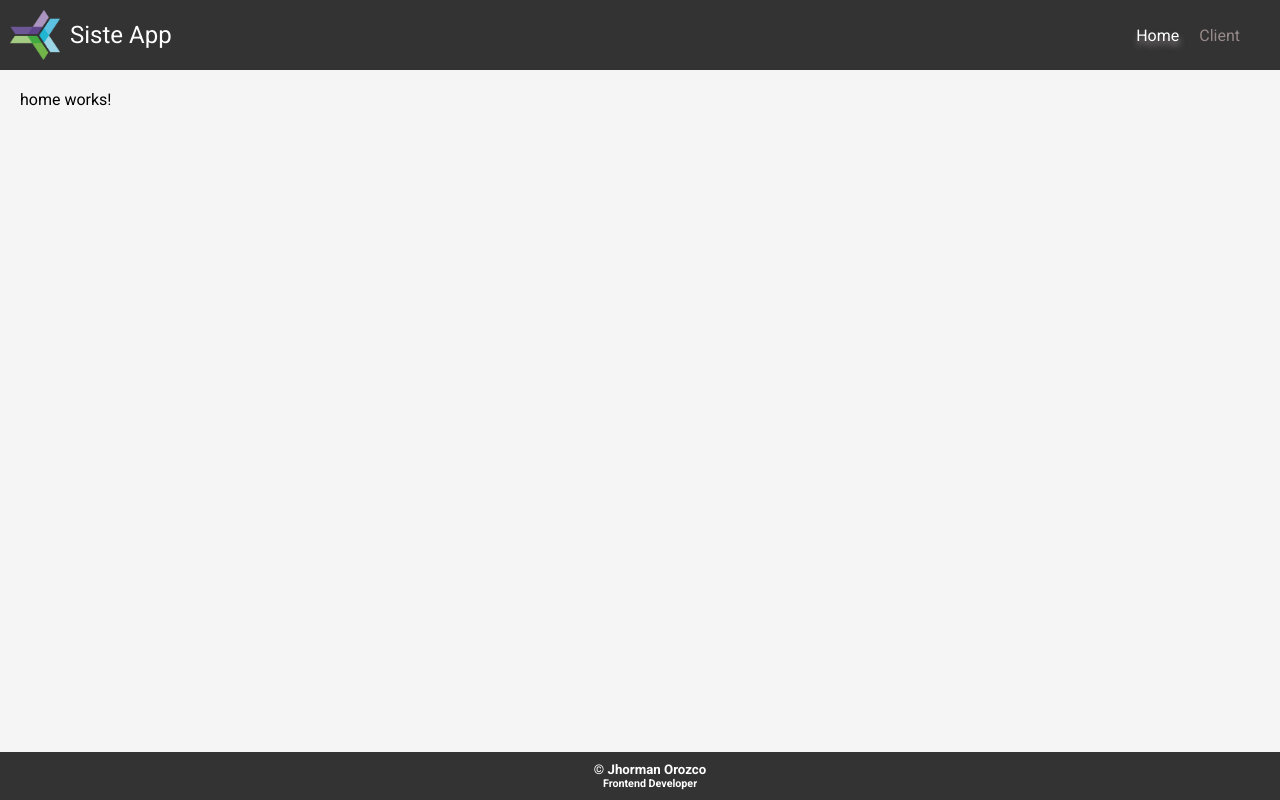
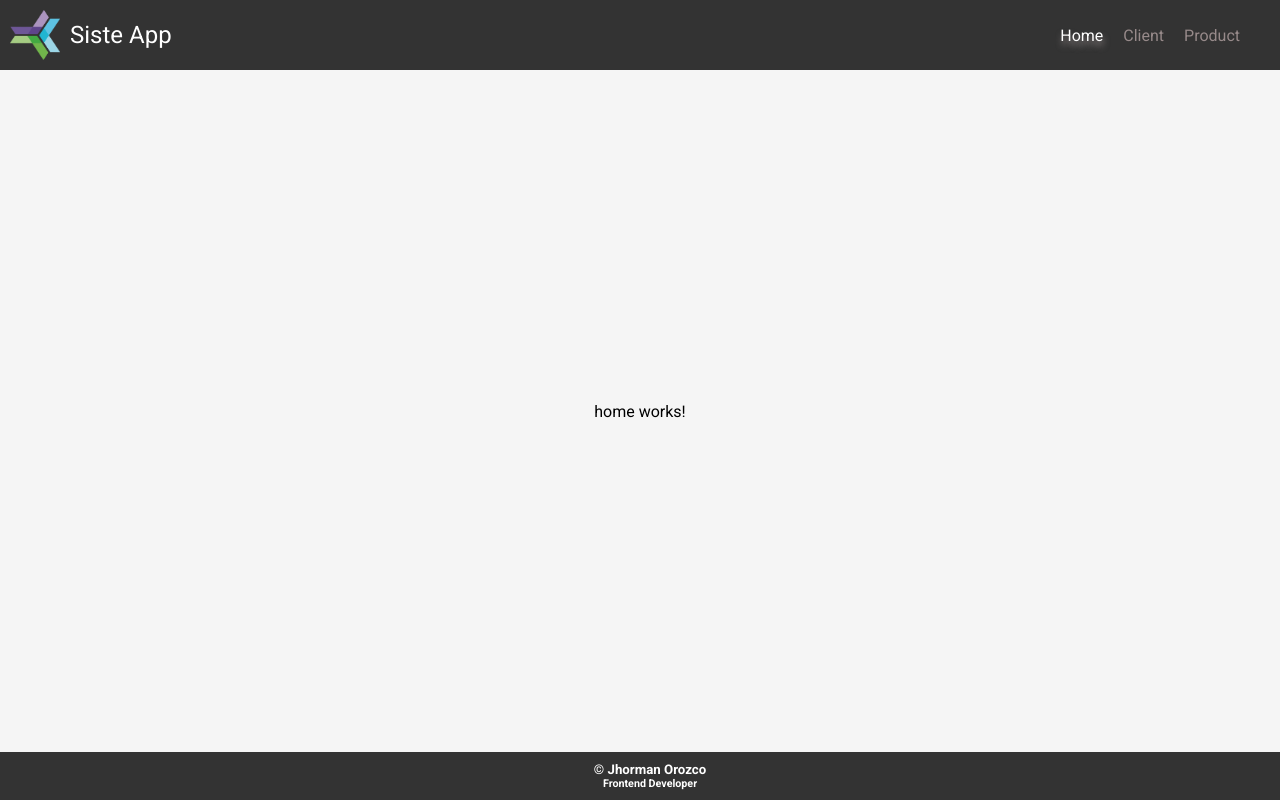
Before and after one commit to jhorman10/siste-app, an Angular app: page /home in a window 1280 px wide. Built offline with nearby package versions, Linux system fonts and the light colour scheme.

Commit message:
move some declarations and logic

```diff
--- a/src/app/app.component.html
+++ b/src/app/app.component.html
@@ -2,12 +2,7 @@
   <app-header></app-header>
   <div class="content">
     <main class="main-content">
-      <ng-container *ngIf="isLoading; else content">
-        <app-spinner></app-spinner>
-      </ng-container>
-      <ng-template #content>
-        <router-outlet></router-outlet>
-      </ng-template>
+      <router-outlet></router-outlet>
     </main>
   </div>
   <app-footer></app-footer>
--- a/src/app/app.component.scss
+++ b/src/app/app.component.scss
@@ -22,6 +22,8 @@ body {
   background-color: #f5f5f5;
   padding: 20px;
   overflow-y: auto;
+  display: grid;
+  place-content: center;
 }
 
 /* Reset de margen para los encabezados y pies de página */
--- a/src/app/app.component.ts
+++ b/src/app/app.component.ts
@@ -7,12 +7,4 @@ import { Component } from '@angular/core';
 })
 export class AppComponent {
   title = 'siste-app';
-  isLoading: boolean = true;
-
-  // Simula una carga de datos
-  ngOnInit() {
-    setTimeout(() => {
-      this.isLoading = false;
-    }, 2000); // Simulando 2 segundos de carga
-  }
 }
--- a/src/app/shared/components/header/header.component.ts
+++ b/src/app/shared/components/header/header.component.ts
@@ -10,7 +10,7 @@ export class HeaderComponent {
   options = [
     { name: 'Home', url: 'home' },
     { name: 'Client', url: 'client' },
-    // { name: 'Episodes', url: 'episodes' },
+    { name: 'Product', url: 'product' },
     // { name: 'Locations', url: 'locations' },
   ];
   activeOption = '/';
--- a/src/app/shared/shared-routing.module.ts
+++ b/src/app/shared/shared-routing.module.ts
@@ -2,10 +2,12 @@ import { NgModule } from '@angular/core';
 import { RouterModule, Routes } from '@angular/router';
 import { ClientComponent } from '../pages/client/client.component';
 import { HomeComponent } from '../pages/home/home.component';
+import { ProductComponent } from '../pages/product/product.component';
 
 const routes: Routes = [
   { path: 'home', component: HomeComponent },
   { path: 'client', component: ClientComponent },
+  { path: 'product', component: ProductComponent },
   { path: '', pathMatch: 'full', redirectTo: '/home' },
 ];
 
```
Also changed, not shown: src/app/app.module.ts (+5 -3 lines), src/app/pages/pages.module.ts (added, +10 -0 lines).
